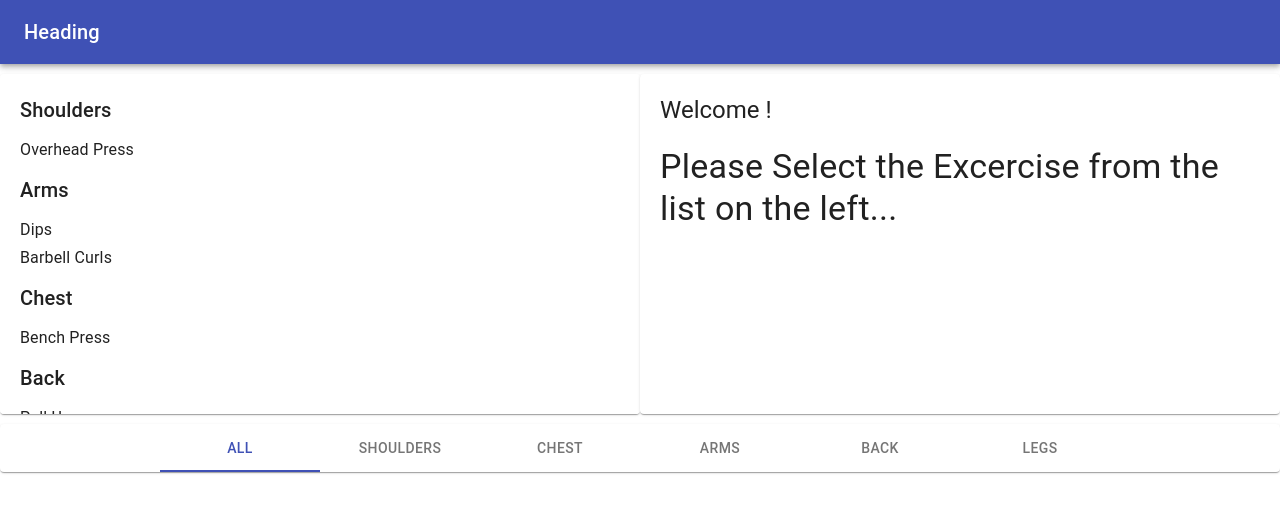
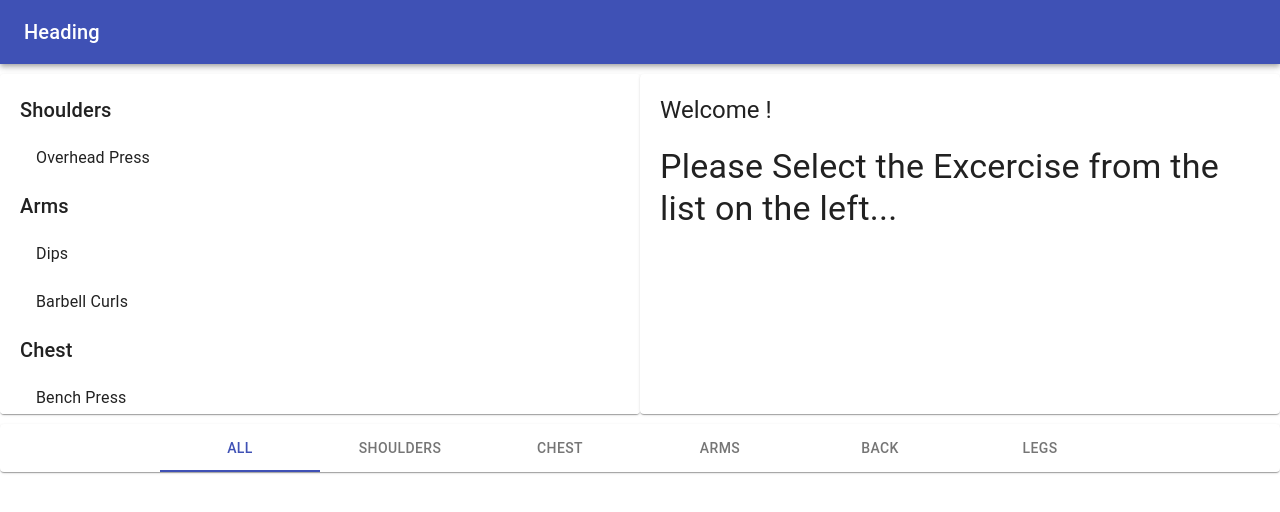
Before and after one commit to singharpan/MaterialUI, a React (Create React App) app: page / in a window 1280 px wide. Shown: the top 512 px of the page. Built offline with nearby package versions, Linux system fonts and the light colour scheme.

Commit message:
ListItem button added

```diff
--- a/src/MainBody.js
+++ b/src/MainBody.js
@@ -44,10 +44,9 @@ const MainBody = ({
                   </Typography>
                   <List component="ul">
                     {exercises.map(({ id, title }) => (
-                      <ListItemText
-                        primary={title}
-                        onClick={() => onSelect(id)}
-                      />
+                      <ListItem key={id} button onClick={() => onSelect(id)}>
+                        <ListItemText primary={title} />
+                      </ListItem>
                     ))}
                   </List>
                 </React.Fragment>
```
